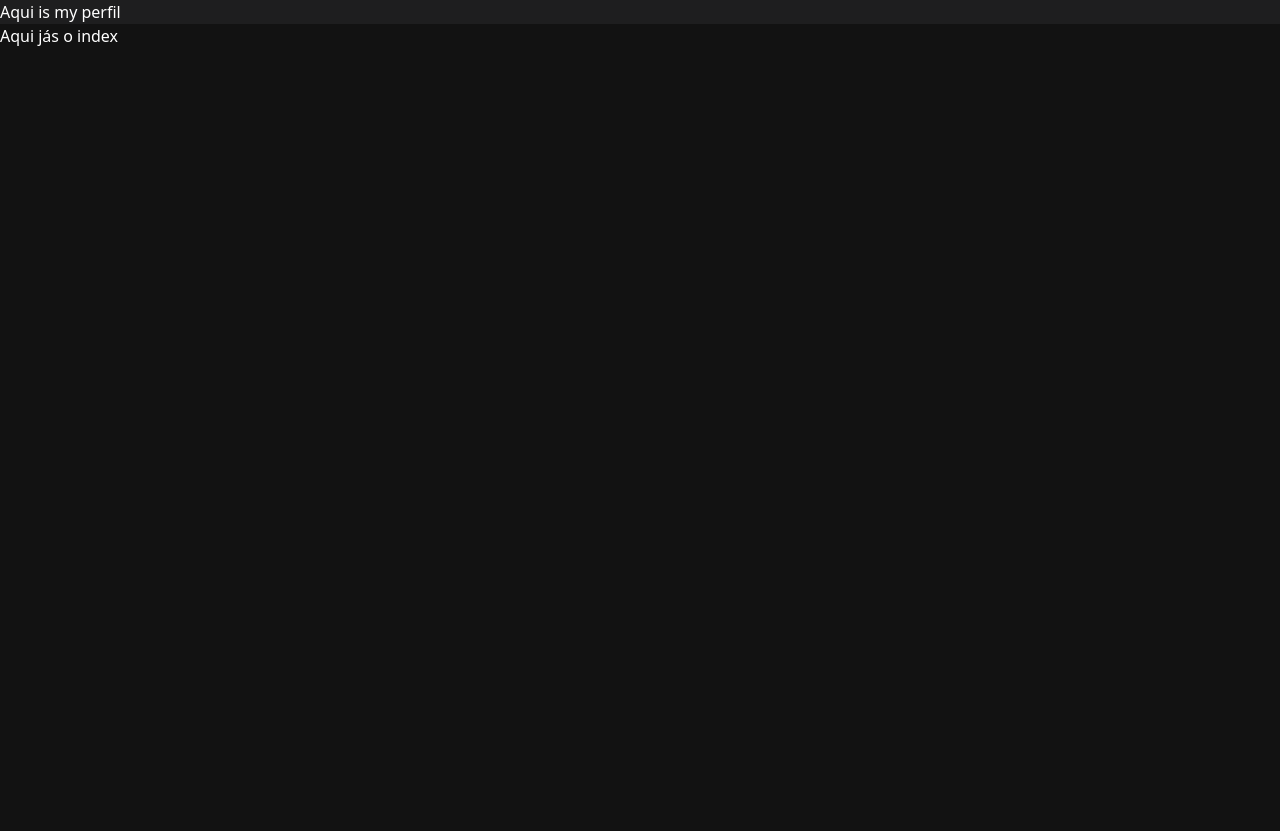
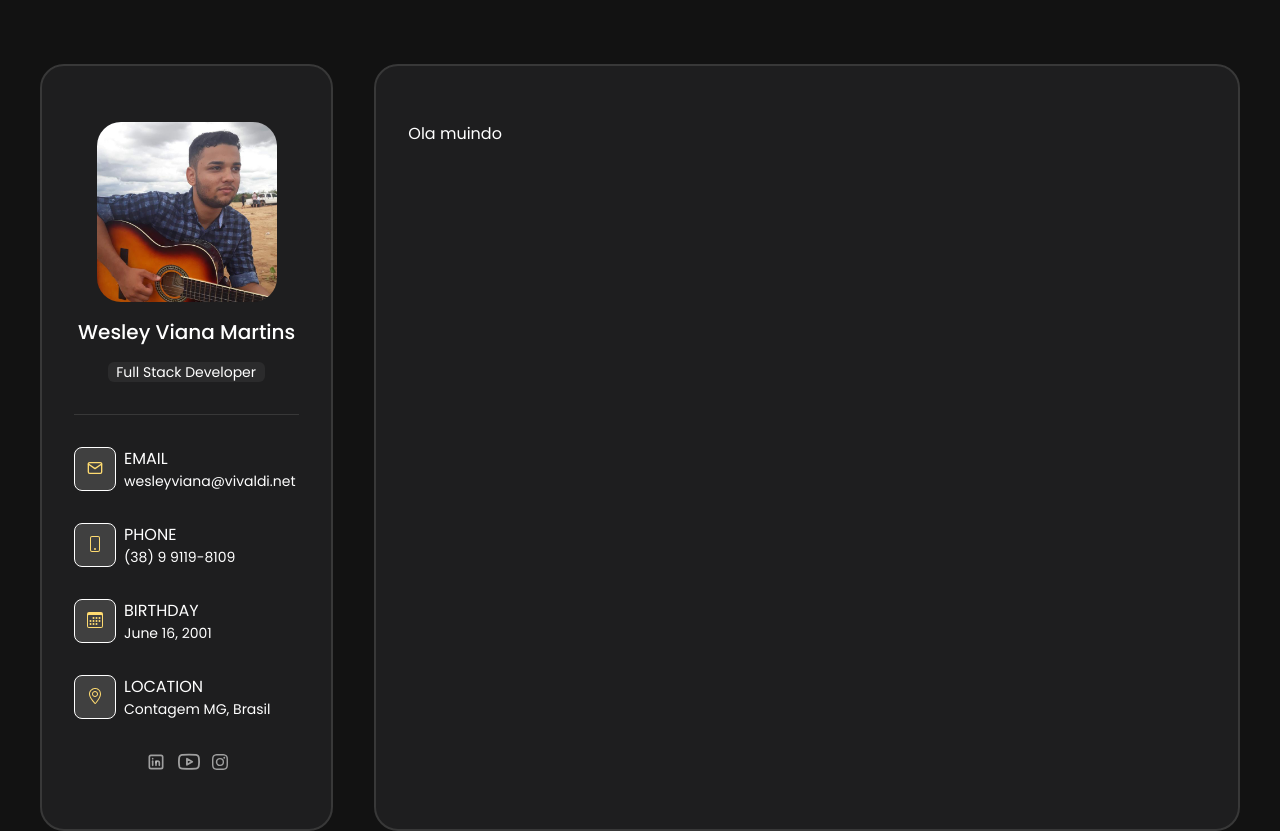
Before and after one commit to wesleyvianam/site-portifolio, a React (Vite) app: page / in a window 1280 px wide. Before the commit the page ends 800 px from the top, so only its background shows below. Built offline with nearby package versions, Linux system fonts and the light colour scheme.

Commit message:
profile criado

```diff
--- a/index.html
+++ b/index.html
@@ -4,7 +4,17 @@
     <meta charset="UTF-8" />
     <link rel="icon" type="image/svg+xml" href="/vite.svg" />
     <meta name="viewport" content="width=device-width, initial-scale=1.0" />
+    <link href="https://fonts.googleapis.com/css2?family=Poppins:wght@300;400;500;600&display=swap" rel="stylesheet">
     <title>Vite + React + TS</title>
+
+    <style>
+      body {
+        max-width: 1200px;
+        margin: auto !important;
+        background-color: #121212;
+        color: #FFFFFF;
+      }
+    </style>
   </head>
   <body>
     <div id="root"></div>
--- a/package.json
+++ b/package.json
@@ -11,6 +11,7 @@
   "dependencies": {
     "react": "^18.2.0",
     "react-dom": "^18.2.0",
+    "react-icons": "^4.8.0",
     "react-router-dom": "^6.9.0"
   },
   "devDependencies": {
--- a/src/App.tsx
+++ b/src/App.tsx
@@ -1,13 +1,14 @@
 import { useState } from 'react'
-import { RouteApp } from './Route'
-import viteLogo from '/vite.svg'
+import Profile from './Components/Profile'
+import Abount from './page/Abount/Index'
 
 function App() {
   const [count, setCount] = useState(0)
 
   return (
-    <div className="text-3xl font-bold underline">
-      <RouteApp />
+    <div className="content-app mt-16">
+      <Profile />
+      <Abount />
     </div>
   )
 }
--- a/src/Components/Datos/index.tsx
+++ /dev/null
@@ -1,8 +0,0 @@
-
-export default function Dados() {
-    return (
-        <div className="bg-[#1e1e1f]">
-            Aqui is my perfil
-        </div>
-    )
-}
--- /dev/null
+++ b/src/Components/Profile/index.tsx
@@ -0,0 +1,88 @@
+import avatar from '../../assets/image/profile.jpg';
+import {FiMail} from 'react-icons/fi';
+import {BsPhone, BsCalendar3, BsInstagram} from 'react-icons/bs';
+import {SlLocationPin} from 'react-icons/sl';
+import {TbBrandLinkedin} from 'react-icons/tb';
+import {FiYoutube} from 'react-icons/fi'
+
+export default function Profile() {
+    return (
+        <aside className="py-14 border-2 border-[#383838] px-8 bg-[#1e1e1f] rounded-3xl mr-4 w-[20rem]">
+
+            <div>
+                <figure className="flex justify-center">
+                    <img src={avatar} className="rounded-3xl" width={180}/>
+                </figure>
+
+                <div className='flex flex-col items-center'>
+                    <h1 className="py-4 font-medium text-xl">Wesley Viana Martins</h1>
+
+                    <p className='text-sm rounded-md bg-[#2b2b2c] w-[9.8rem] px-2'>Full Stack Developer</p>
+                </div>
+            </div>
+
+            <div className="">
+
+                <div className='my-8 border-[#383838] border-b'></div>
+
+                <ul>
+                    <li className='flex mb-8'>
+                        <div className='bg-[#404040] p-3 border border-[#FFF] rounded-lg mr-2'>
+                            <FiMail className='text-[#ffdb70]' />
+                        </div>
+                        <div>
+                            <span>EMAIL</span>
+                            <p className='text-sm'>wesleyviana@vivaldi.net</p>
+                        </div>
+                    </li>
+                    <li className='flex mb-8'>
+                        <div className='bg-[#404040] p-3 border border-[#FFF] rounded-lg mr-2'>
+                            <BsPhone className='text-[#ffdb70]' />
+                        </div>
+                        <div>
+                            <span>PHONE</span>
+                            <p className='text-sm'>(38) 9 9119-8109</p>
+                        </div>
+                    </li>
+                    <li className='flex mb-8'>
+                        <div className='bg-[#404040] p-3 border border-[#FFF] rounded-lg mr-2'>
+                            <BsCalendar3 className='text-[#ffdb70]' />
+                        </div>
+                        <div>
+                            <span>BIRTHDAY</span>
+                            <p className='text-sm'>June 16, 2001</p>
+                        </div>
+                    </li>
+                    <li className='flex mb-8'>
+                        <div className='bg-[#404040] p-3 border border-[#FFF] rounded-lg mr-2'>
+                            <SlLocationPin className='text-[#ffdb70]' />
+                        </div>
+                        <div>
+                            <span>LOCATION</span>
+                            <p className='text-sm'>Contagem MG, Brasil</p>
+                        </div>
+                    </li>
+                </ul>
+
+                <ul className='flex justify-center items-center text-[#d6d6d6b3]'>
+                    <li>
+                        <a href="#">
+                            <TbBrandLinkedin size={20}/>
+                        </a>
+                    </li>
+                    <li className='mx-3'>
+                        <a href="#">
+                            <FiYoutube size={22}/>
+                        </a>
+                    </li>
+                    <li>
+                        <a href="#">
+                            <BsInstagram size={16}/>
+                        </a>
+                    </li>
+                </ul>
+            </div>
+
+        </aside>
+    )
+}
--- a/src/index.css
+++ b/src/index.css
@@ -2,7 +2,13 @@
 @tailwind components;
 @tailwind utilities;
 
-body {
-    background-color: #121212;
-    color: #FFFFFF;
+* {
+    font-family: 'Poppins', sans-serif;
 }
+
+.content-app {
+    display: flex;
+    justify-content: center;
+    align-items: stretch;
+    gap: 25px;
+}
--- a/src/main.tsx
+++ b/src/main.tsx
@@ -1,11 +1,12 @@
 import React from 'react'
 import ReactDOM from 'react-dom/client'
 import { BrowserRouter } from 'react-router-dom'
+import App from './App'
 import './index.css'
 import { RouteApp } from './Route'
 
 ReactDOM.createRoot(document.getElementById('root') as HTMLElement).render(
   <React.StrictMode>
-      <RouteApp />
+      <App />
   </React.StrictMode>,
 )
--- /dev/null
+++ b/src/page/Abount/Index.tsx
@@ -0,0 +1,8 @@
+
+export default function Abount() {
+    return (
+        <section className="py-14 border-2 border-[#383838] px-8 bg-[#1e1e1f] rounded-3xl w-[60rem]">
+            Ola muindo
+        </section>
+    )
+}
--- a/src/page/Index.tsx
+++ /dev/null
@@ -1,10 +0,0 @@
-import Dados from "../Components/Datos"
-
-export default function Index() {
-    return (
-        <div>
-            <Dados />
-            <h1>Aqui jás o index</h1>
-        </div>
-    );
-}
```
Also changed, not shown: src/assets/image/profile.jpg (added), 1 other file (tests, documents, lock files or other folders).
